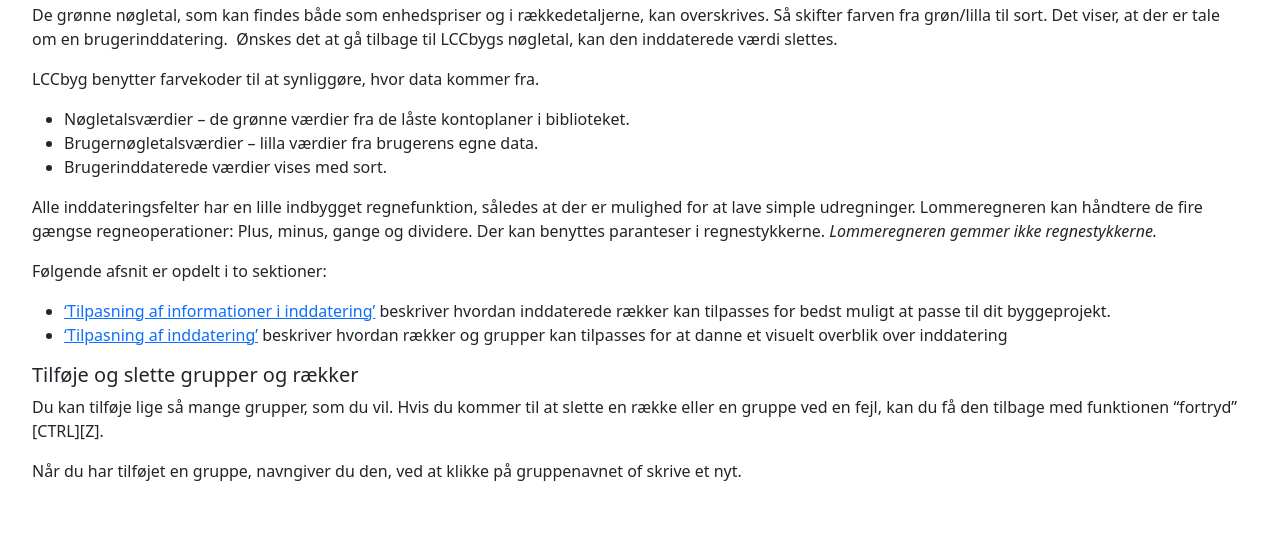
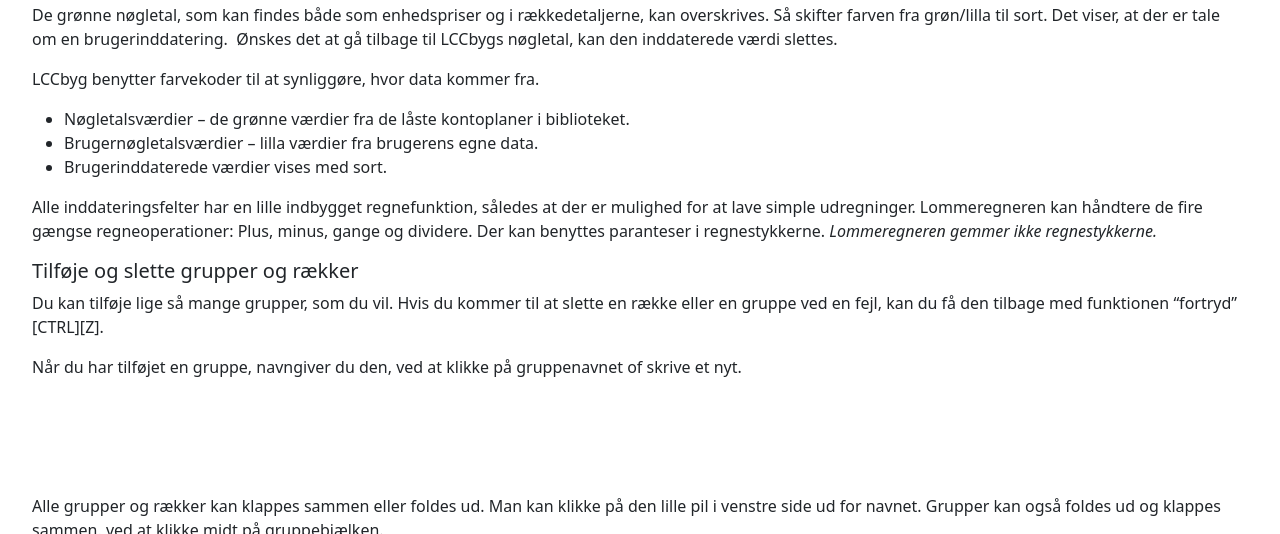
Before and after one commit to LccBuild/lccbyg-docs, a Jekyll site: the page built from docs/help/36/da/tuttifrutti.md, in a window 1280 px wide and 900 px high, scrolled down 16057 px, cut to the strip 0-534 px from the top of the window. Built offline with Jekyll 4.4.1, drawn with Linux system fonts in a browser that asks for light colours; some of the changed text lies outside the part shown.

Commit message:
Update index.md

```diff
--- a/docs/help/36/da/DataEntry/index.md
+++ b/docs/help/36/da/DataEntry/index.md
@@ -69,12 +69,6 @@ Alle inddateringsfelter har en lille indbygget regnefunktion, således at der er
 
 
 
-Følgende afsnit er opdelt i to sektioner:
-
-- ['Tilpasning af informationer i inddatering'](#tilpasinfo) beskriver hvordan inddaterede rækker kan tilpasses for bedst muligt at passe til dit byggeprojekt.
-- ['Tilpasning af inddatering'](#tilpasinddatering) beskriver hvordan rækker og grupper kan tilpasses for at danne et visuelt overblik over inddatering
-
-
 ##### Tilføje og slette grupper og rækker
 
 Du kan tilføje lige så mange grupper, som du vil. Hvis du kommer til at slette en række eller en gruppe ved en fejl, kan du få den tilbage med funktionen "fortryd" [CTRL][Z].
@@ -142,9 +136,6 @@ En rækkes prisudvikling kan tilpasses ved at udfolde rækken og vælge en anden
 
 
 
-##### Brug kun talværdier: Fejlmeddelelser
-
-Der kan kun inddateres talværdier i skemaerne under ’Inddatering’ i LCCbyg. Indtastes bogstaver eller både tal og bogstaver bliver feltet markeret med rødt. Den røde firkant viser, at applikationen ikke kan beregne omkostningen så længe, der er indtastet bogstaver i feltet.
 
 ##### Slet
 
```
